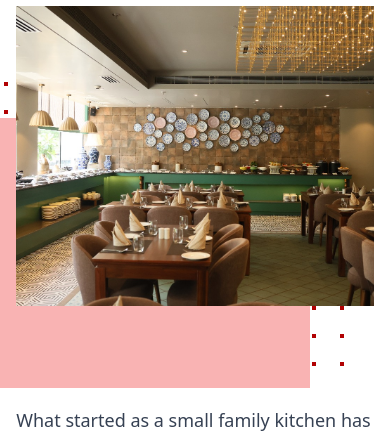
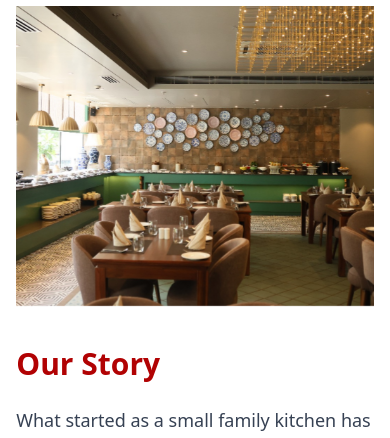
Before and after one commit to Shubham9049/binge, a Next.js app: page /our-journey in a window 390 px wide. Shown: the part 733-1171 px from the top of the page. Built offline with nearby package versions, Linux system fonts and the light colour scheme.

Commit message:
updated dots in mobile view

```diff
--- a/components/DineWithUs.tsx
+++ b/components/DineWithUs.tsx
@@ -133,8 +133,8 @@ const DiningExperienceSection: React.FC = () => {
 
         {/* Image with dotted background */}
         <div className="relative w-full h-full z-10">
-          <div className="absolute top-10 right-6 w-full h-full bg-[radial-gradient(var(--primary-color)_2.5px,transparent_2.5px)] bg-[length:28px_28px] z-0" />
-          <div className="absolute right-10 top-24 md:bottom-0 md:right-0 w-[90%] h-[90%] md:w-[90%] md:h-[80%] bg-[#f9b3b3]  z-0"></div>
+          <div className="hidden md:block absolute top-10 right-6 w-full h-full bg-[radial-gradient(var(--primary-color)_2.5px,transparent_2.5px)] bg-[length:28px_28px] z-0" />
+          <div className=" hidden md:block absolute right-10 top-24 md:bottom-0 md:right-0 w-[90%] h-[90%] md:w-[90%] md:h-[80%] bg-[#f9b3b3]  z-0"></div>
           <Image
             src={Hero2}
             alt="Dining"
--- a/src/app/meet-the-chef/page.tsx
+++ b/src/app/meet-the-chef/page.tsx
@@ -86,8 +86,8 @@ export default function MeetTheChef() {
       <section ref={headChefRef} className="bg-white py-16">
         <div className="w-11/12 md:w-5/6 container mx-auto grid grid-cols-1 md:grid-cols-2 gap-10 items-center">
           <div className="relative w-full h-full z-10">
-            <div className="absolute top-16 right-6 w-full h-full bg-[radial-gradient(var(--primary-color)_2.5px,transparent_2.5px)] bg-[length:28px_28px] z-0" />
-            <div className="absolute right-16 top-28 md:bottom-0 md:right-0 w-[90%] h-[90%] md:w-[90%] md:h-[80%] bg-[#f9b3b3] z-0"></div>
+            <div className="hidden md:block absolute top-16 right-6 w-full h-full bg-[radial-gradient(var(--primary-color)_2.5px,transparent_2.5px)] bg-[length:28px_28px] z-0" />
+            <div className="hidden md:block absolute right-16 top-28 md:bottom-0 md:right-0 w-[90%] h-[90%] md:w-[90%] md:h-[80%] bg-[#f9b3b3] z-0"></div>
             <Image
               src={hero2}
               alt="headChef"
--- a/src/app/our-journey/page.tsx
+++ b/src/app/our-journey/page.tsx
@@ -78,8 +78,8 @@ export default function OurJourney() {
         <div className="w-11/12 md:w-5/6 mx-auto grid grid-cols-1 md:grid-cols-2 gap-10 items-center">
           {/* Left Side - Image */}
           <div className="relative w-full h-full z-10">
-            <div className="absolute top-16 right-6 w-full h-full bg-[radial-gradient(var(--primary-color)_2.5px,transparent_2.5px)] bg-[length:28px_28px] z-0" />
-            <div className="absolute right-16 top-28 md:bottom-0 md:right-0 w-[90%] h-[90%] md:w-[90%] md:h-[80%] bg-[#f9b3b3] z-0"></div>
+            <div className="hidden md:block absolute top-16 right-6 w-full h-full bg-[radial-gradient(var(--primary-color)_2.5px,transparent_2.5px)] bg-[length:28px_28px] z-0" />
+            <div className="hidden md:block absolute right-16 top-28 md:bottom-0 md:right-0 w-[90%] h-[90%] md:w-[90%] md:h-[80%] bg-[#f9b3b3] z-0"></div>
             <Image
               src={aboutImage}
               alt="our story"
@@ -145,8 +145,8 @@ export default function OurJourney() {
 
           {/* Right - Image */}
           <div className="relative w-full h-full z-10">
-            <div className="absolute top-16 right-6 w-full h-full bg-[radial-gradient(var(--primary-color)_2.5px,transparent_2.5px)] bg-[length:28px_28px] z-0" />
-            <div className="absolute right-16 top-28 md:bottom-0 md:right-0 w-[90%] h-[90%] md:w-[90%] md:h-[80%] bg-[#f9b3b3] z-0"></div>
+            <div className="hidden md:block absolute top-16 right-6 w-full h-full bg-[radial-gradient(var(--primary-color)_2.5px,transparent_2.5px)] bg-[length:28px_28px] z-0" />
+            <div className="hidden md:block absolute right-16 top-28 md:bottom-0 md:right-0 w-[90%] h-[90%] md:w-[90%] md:h-[80%] bg-[#f9b3b3] z-0"></div>
             <Image
               src={foodImage}
               alt="foodImage"
```
